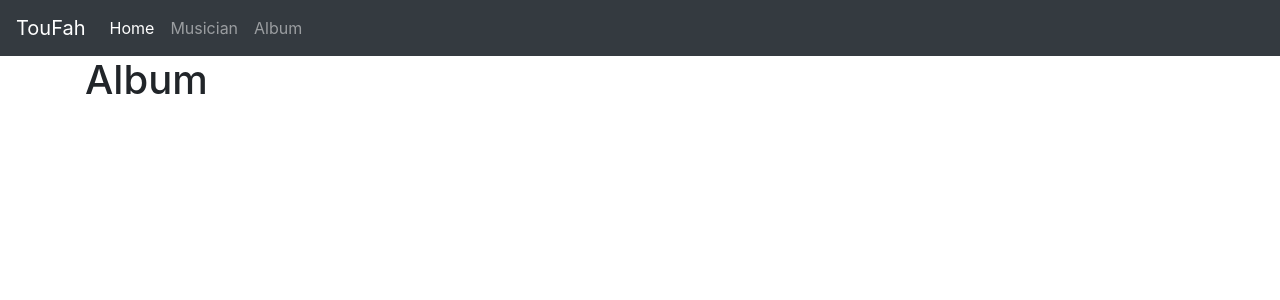
After one commit to touhidulfahim/DjangoPractice, a Django app: page /FirstApp/album/ in a window 1280 px wide. The commit adds this page. Shown: the top 300 px of the page. Run offline with Django 3.2, Linux system fonts and the light colour scheme; some libraries are stand-ins or nearby versions.

Commit message:
Creating Templates and Views

```diff
--- a/MyFirstProject/FirstApp/urls.py
+++ b/MyFirstProject/FirstApp/urls.py
@@ -7,5 +7,6 @@ app_name="FirstApp"
 
 urlpatterns=[
     path('', views.index, name='index'),
-    path('form', views.form, name='form')
+    path('album/', views.album_form, name='Album'),
+    path('musician/', views.musician_form, name='Musician')
 ]
--- a/MyFirstProject/FirstApp/views.py
+++ b/MyFirstProject/FirstApp/views.py
@@ -6,16 +6,16 @@ from FirstApp import forms
 
 def index(request):
     diction={'title':"Home Page"}
-    return render(request,'',context=diction)
+    return render(request,'FirstApp/index.html',context=diction)
 
 def album_list(request):
     diction={'title':"List of Albums"}
-    return render(request,'', context=diction)
+    return render(request,'FirstApp/albumlist.html', context=diction)
 
 def musician_form(request):
     diction={'title':"Add Musician"}
-    return render(request,'', context=diction)
+    return render(request,'FirstApp/musician.html', context=diction)
 
 def album_form(request):
     diction={'title':"Add Album"}
-    return render(request,'', context=diction)
+    return render(request,'FirstApp/album.html', context=diction)
--- /dev/null
+++ b/MyFirstProject/templates/FirstApp/album.html
@@ -0,0 +1,6 @@
+{% extends 'FirstApp/base.html' %}
+{% block body_block%}
+
+<h1>Album</h1>
+
+{%endblock%}
--- /dev/null
+++ b/MyFirstProject/templates/FirstApp/albumlist.html
@@ -0,0 +1,4 @@
+{% extends 'FirstApp/base.html' %}
+{% block body_block%}
+<h1>Album List</h1>
+{%endblock%}
--- a/MyFirstProject/templates/FirstApp/base.html
+++ b/MyFirstProject/templates/FirstApp/base.html
@@ -1,25 +1,34 @@
-!<!DOCTYPE html>
+<!DOCTYPE html>
 <html lang="en" dir="ltr">
   <head>
-    <link rel="stylesheet" href="https://stackpath.bootstrapcdn.com/bootstrap/4.4.1/css/bootstrap.min.css" integrity="sha384-Vkoo8x4CGsO3+Hhxv8T/Q5PaXtkKtu6ug5TOeNV6gBiFeWPGFN9MuhOf23Q9Ifjh" crossorigin="anonymous">
-    <script src="https://code.jquery.com/jquery-3.4.1.min.js" integrity="sha256-CSXorXvZcTkaix6Yvo6HppcZGetbYMGWSFlBw8HfCJo=" crossorigin="anonymous"></script>
-    <script src="https://cdn.jsdelivr.net/npm/popper.js@1.16.0/dist/umd/popper.min.js" integrity="sha384-Q6E9RHvbIyZFJoft+2mJbHaEWldlvI9IOYy5n3zV9zzTtmI3UksdQRVvoxMfooAo" crossorigin="anonymous"></script>
-    <script src="https://stackpath.bootstrapcdn.com/bootstrap/4.4.1/js/bootstrap.min.js" integrity="sha384-wfSDF2E50Y2D1uUdj0O3uMBJnjuUD4Ih7YwaYd1iqfktj0Uod8GCExl3Og8ifwB6" crossorigin="anonymous"></script>
     <meta charset="utf-8">
-    <title></title>
+    <link rel="stylesheet" href="https://maxcdn.bootstrapcdn.com/bootstrap/4.5.2/css/bootstrap.min.css">
+    <script src="https://ajax.googleapis.com/ajax/libs/jquery/3.5.1/jquery.min.js"></script>
+    <script src="https://cdnjs.cloudflare.com/ajax/libs/popper.js/1.16.0/umd/popper.min.js"></script>
+    <script src="https://maxcdn.bootstrapcdn.com/bootstrap/4.5.2/js/bootstrap.min.js"></script>
+    <title>{{title}}</title>
   </head>
   <body>
-<nav class="navbar navbar-expand-sm bg-light navbar-light">
+
+    <nav class="navbar navbar-expand-sm bg-dark navbar-dark">
+      <a class="navbar-brand" href="#">TouFah</a>
       <ul class="navbar-nav">
         <li class="nav-item active">
-<a href="{%url 'first_app:index'%}" class="nav-link">Home</a>
+          <a class="nav-link" href="{% url 'FirstApp:index'%}">Home</a>
         </li>
-<li class="nav-item active">
-<a href="{%url 'first_app:form'%}" class="nav-link">Form</a>
+        <li class="nav-item">
+          <a class="nav-link" href="{%url 'FirstApp:Musician'%}">Musician</a>
+        </li>
+        <li class="nav-item">
+          <a class="nav-link" href="{%url 'FirstApp:Album'%}">Album</a>
         </li>
       </ul>
     </nav>
+
+<div class="container">
 {% block body_block %}
-{%endblock%}
+{% endblock %}
+</div>
+
   </body>
 </html>
--- a/MyFirstProject/templates/FirstApp/form.html
+++ /dev/null
@@ -1,5 +0,0 @@
-<!DOCTYPE html>
-{%extends "first_app/base.html"%}
-{%block body_block%}
-<h1>Hi This is index</h1>
-{%endblock%}
--- /dev/null
+++ b/MyFirstProject/templates/FirstApp/musicianlist.html
@@ -0,0 +1,4 @@
+{% extends 'FirstApp/base.html' %}
+{% block body_block%}
+<h1>Musician List</h1>
+{%endblock%}
```
Also changed, not shown: MyFirstProject/templates/FirstApp/index.html (+4 -5 lines), MyFirstProject/templates/FirstApp/musician.html (added, +11 -0 lines). Lines whose indentation alone changed are shown as unchanged.
